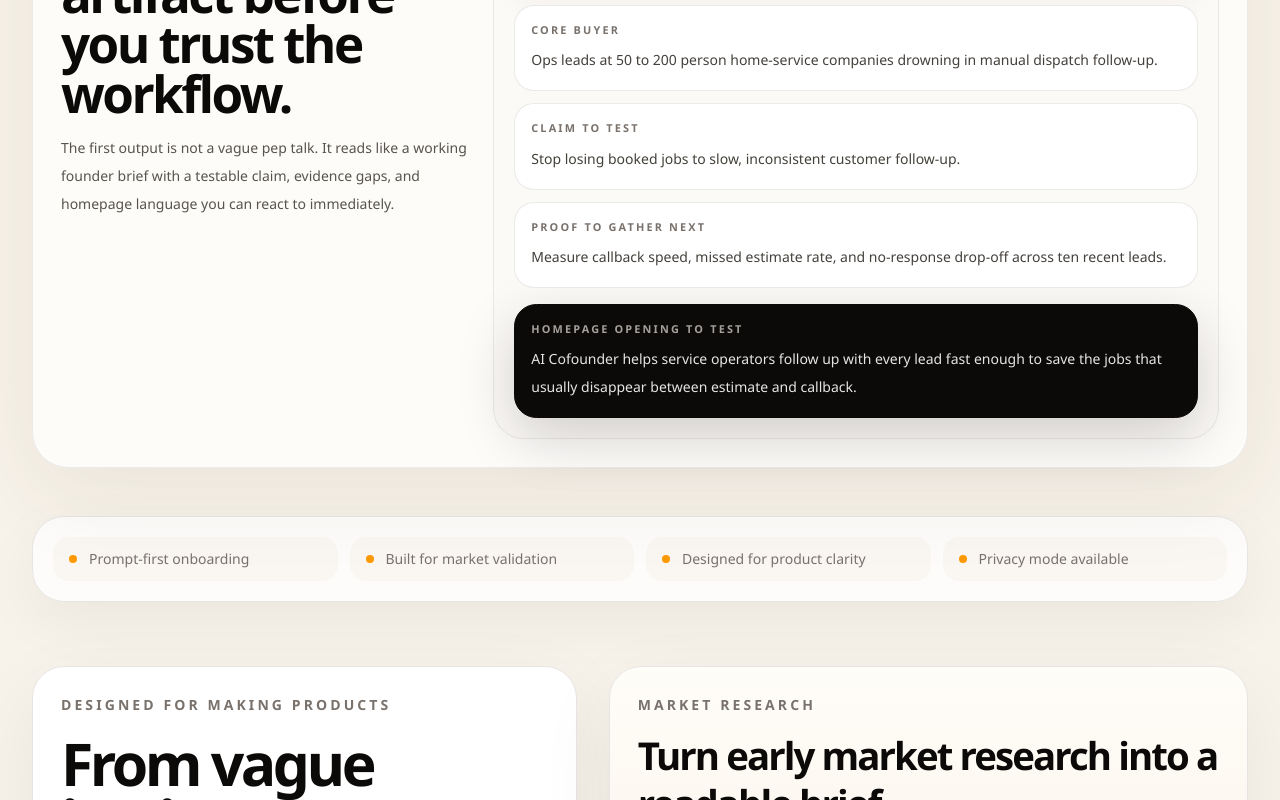
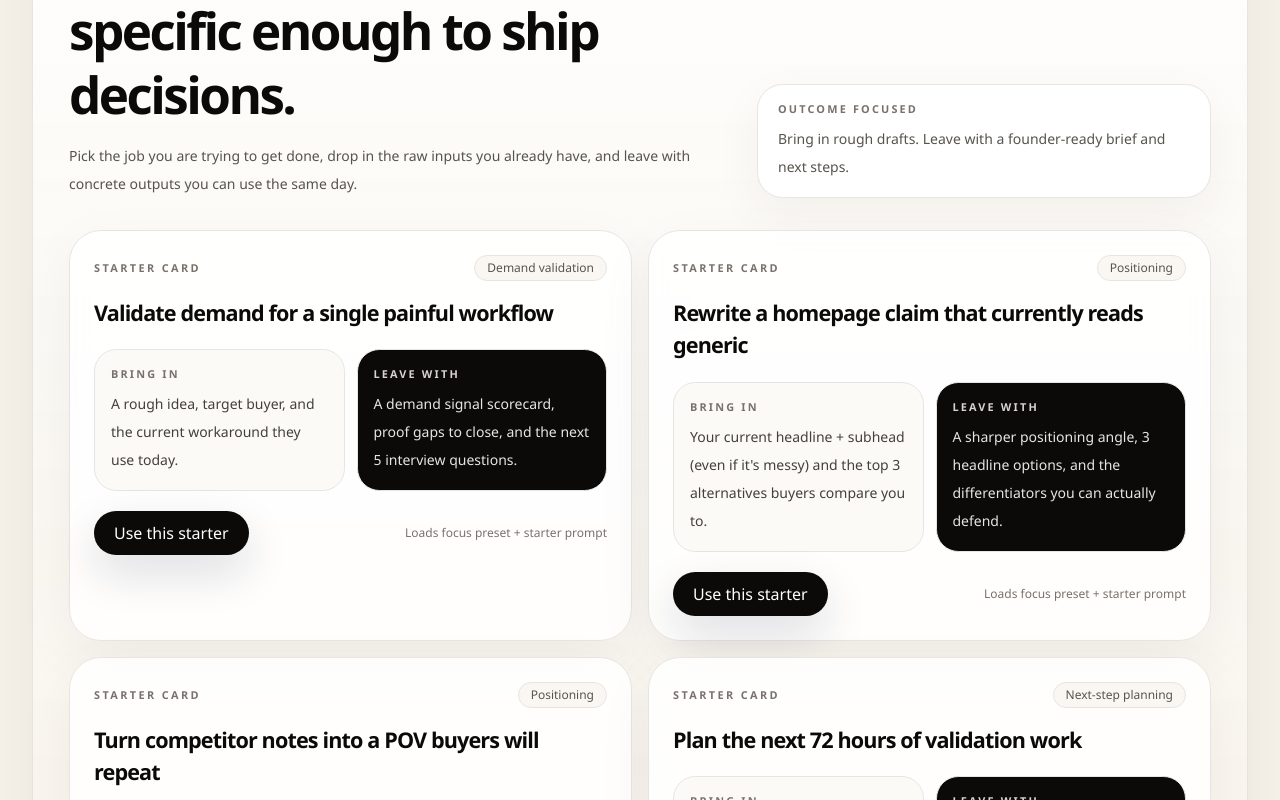
Before and after one commit to jianxux/aicofounder, a Next.js app: page / in a window 1280 px wide. Shown: the part 2380-3180 px from the top of the page. Built offline with nearby package versions, Linux system fonts and the light colour scheme; no server answers.

Commit message:
feat: add founder job starter cards to landing page

```diff
--- a/src/app/page.tsx
+++ b/src/app/page.tsx
@@ -154,6 +154,52 @@
   },
 ] as const;
 
+const founderJobStarters: Array<{
+  id: string;
+  task: string;
+  bringsIn: string;
+  leavesWith: string;
+  presetId: (typeof focusPresets)[number]["id"];
+  starterPrompt: string;
+}> = [
+  {
+    id: "workflow-demand-scan",
+    task: "Validate demand for a single painful workflow",
+    bringsIn: "A rough idea, target buyer, and the current workaround they use today.",
+    leavesWith: "A demand signal scorecard, proof gaps to close, and the next 5 interview questions.",
+    presetId: "demand-validation",
+    starterPrompt:
+      "Pressure-test demand for this workflow: [describe the workflow] for [who the buyer is]. Map the current workaround, why it's painful, what triggers urgency, and what proof would convince me to build.",
+  },
+  {
+    id: "homepage-positioning-rewrite",
+    task: "Rewrite a homepage claim that currently reads generic",
+    bringsIn: "Your current headline + subhead (even if it's messy) and the top 3 alternatives buyers compare you to.",
+    leavesWith: "A sharper positioning angle, 3 headline options, and the differentiators you can actually defend.",
+    presetId: "positioning",
+    starterPrompt:
+      "Here is my current homepage draft: [paste]. Rewrite the claim into a sharper angle for [ICP]. Flag generic language, propose 3 alternative headlines, and tell me what proof I need to make the claim believable.",
+  },
+  {
+    id: "competitor-story-brief",
+    task: "Turn competitor notes into a POV buyers will repeat",
+    bringsIn: "A list of 5 competitors plus the phrases they use to describe the problem and outcome.",
+    leavesWith: "A competitor narrative, whitespace hypotheses, and a founder-ready messaging brief.",
+    presetId: "positioning",
+    starterPrompt:
+      "Using these competitors: [list], extract the shared promises, the implied buyer fear, and the obvious gaps. Propose a differentiated POV and turn it into a short messaging brief I can use on a landing page.",
+  },
+  {
+    id: "72-hour-plan",
+    task: "Plan the next 72 hours of validation work",
+    bringsIn: "What you already know, what still feels uncertain, and the decision you need to make this week.",
+    leavesWith: "A 3-step validation plan, interview targets, and what to measure after each step.",
+    presetId: "next-step-planning",
+    starterPrompt:
+      "Turn this into a 72-hour validation plan. My idea: [one sentence]. What I know: [bullets]. What I'm unsure about: [bullets]. The decision I need by Friday: [decision]. Give me the next 3 steps with interview targets and success criteria.",
+  },
+];
+
 function LandingLinkCta({
   button,
   children,
@@ -283,6 +329,26 @@
       source: "landing",
     });
   }, []);
+
+  const handleStarterCardClick = (starter: (typeof founderJobStarters)[number]) => {
+    setActivePresetId(starter.presetId);
+    setHeroPrompt(starter.starterPrompt);
+    setShowLoginPrompt(false);
+
+    void trackEvent("cta_click", {
+      page: "/",
+      button: `starter_card_${starter.id}`,
+      preset: starter.presetId,
+    });
+
+    if (typeof document !== "undefined") {
+      const heroTextarea = document.getElementById("hero-prompt") as HTMLTextAreaElement | null;
+      if (heroTextarea?.scrollIntoView) {
+        heroTextarea.scrollIntoView({ behavior: "smooth", block: "center" });
+      }
+      heroTextarea?.focus();
+    }
+  };
 
   const handleHeroSubmit = (event?: FormEvent<HTMLFormElement>) => {
     event?.preventDefault();
@@ -481,6 +547,71 @@
           </div>
         </section>
       </div>
+
+      <section aria-labelledby="founder-job-starters" className="mx-auto w-full max-w-7xl px-6 py-10 lg:px-8">
+        <div className="rounded-[2.25rem] border border-stone-200 bg-[linear-gradient(180deg,rgba(255,255,255,0.88)_0%,rgba(248,243,234,0.96)_100%)] p-7 shadow-[0_26px_90px_rgba(28,25,23,0.06)] lg:p-9">
+          <div className="flex flex-col gap-4 lg:flex-row lg:items-end lg:justify-between">
+            <div className="max-w-2xl">
+              <div className="text-sm font-semibold uppercase tracking-[0.22em] text-stone-500">Founder job starters</div>
+              <h2 id="founder-job-starters" className="mt-4 text-[clamp(2rem,4vw,3.2rem)] font-semibold leading-tight tracking-[-0.05em] text-stone-950">
+                Make the first prompt specific enough to ship decisions.
+              </h2>
+              <p className="mt-4 text-sm leading-7 text-stone-600">
+                Pick the job you are trying to get done, drop in the raw inputs you already have, and leave with concrete outputs you can use the same day.
+              </p>
+            </div>
+            <div className="rounded-[1.6rem] border border-stone-200 bg-white px-5 py-4 text-sm text-stone-600 shadow-[0_18px_50px_rgba(55,37,12,0.05)]">
+              <div className="text-[0.68rem] font-semibold uppercase tracking-[0.2em] text-stone-500">Outcome focused</div>
+              <div className="mt-2 leading-7">Bring in rough drafts. Leave with a founder-ready brief and next steps.</div>
+            </div>
+          </div>
+
+          <div className="mt-8 grid gap-4 lg:grid-cols-2">
+            {founderJobStarters.map((starter) => {
+              const presetLabel = focusPresets.find((preset) => preset.id === starter.presetId)?.label ?? "Focus preset";
+
+              return (
+                <div
+                  key={starter.id}
+                  className="rounded-[2rem] border border-stone-200 bg-white/85 p-6 shadow-[0_20px_60px_rgba(28,25,23,0.05)] backdrop-blur-sm"
+                >
+                  <div className="flex flex-wrap items-center justify-between gap-3">
+                    <div className="text-[0.68rem] font-semibold uppercase tracking-[0.22em] text-stone-500">Starter card</div>
+                    <div className="rounded-full border border-stone-200 bg-[#faf7f2] px-3 py-1 text-xs font-medium text-stone-600">
+                      {presetLabel}
+                    </div>
+                  </div>
+
+                  <h3 className="mt-4 text-[1.35rem] font-semibold tracking-[-0.04em] text-stone-950">{starter.task}</h3>
+
+                  <div className="mt-5 grid gap-3 sm:grid-cols-2">
+                    <div className="rounded-[1.4rem] border border-stone-200 bg-[#fcfaf7] px-4 py-4">
+                      <div className="text-[0.68rem] font-semibold uppercase tracking-[0.2em] text-stone-500">Bring in</div>
+                      <p className="mt-2 text-sm leading-7 text-stone-700">{starter.bringsIn}</p>
+                    </div>
+                    <div className="rounded-[1.4rem] border border-stone-200 bg-stone-950 px-4 py-4 text-stone-50">
+                      <div className="text-[0.68rem] font-semibold uppercase tracking-[0.2em] text-stone-300">Leave with</div>
+                      <p className="mt-2 text-sm leading-7 text-stone-200">{starter.leavesWith}</p>
+                    </div>
+                  </div>
+
+                  <div className="mt-5 flex flex-wrap items-center justify-between gap-3">
+                    <button
+                      type="button"
+                      aria-label={`Use starter: ${starter.task}`}
+                      onClick={() => handleStarterCardClick(starter)}
+                      className="inline-flex items-center justify-center rounded-full bg-stone-950 px-5 py-2.5 text-sm font-semibold text-white shadow-[0_18px_45px_rgba(15,23,42,0.14)] transition hover:-translate-y-0.5 hover:bg-stone-800"
+                    >
+                      Use this starter
+                    </button>
+                    <div className="text-xs font-medium text-stone-500">Loads focus preset + starter prompt</div>
+                  </div>
+                </div>
+              );
+            })}
+          </div>
+        </div>
+      </section>
 
       <section className="mx-auto w-full max-w-7xl px-6 py-8 lg:px-8">
         <div className="grid gap-6 rounded-[2.25rem] border border-stone-200/80 bg-white/72 p-6 shadow-[0_24px_90px_rgba(66,46,17,0.08)] backdrop-blur-sm lg:grid-cols-[0.72fr_1.28fr] lg:p-7">
```
Also changed, not shown: 1 other file (tests, documents, lock files or other folders).
